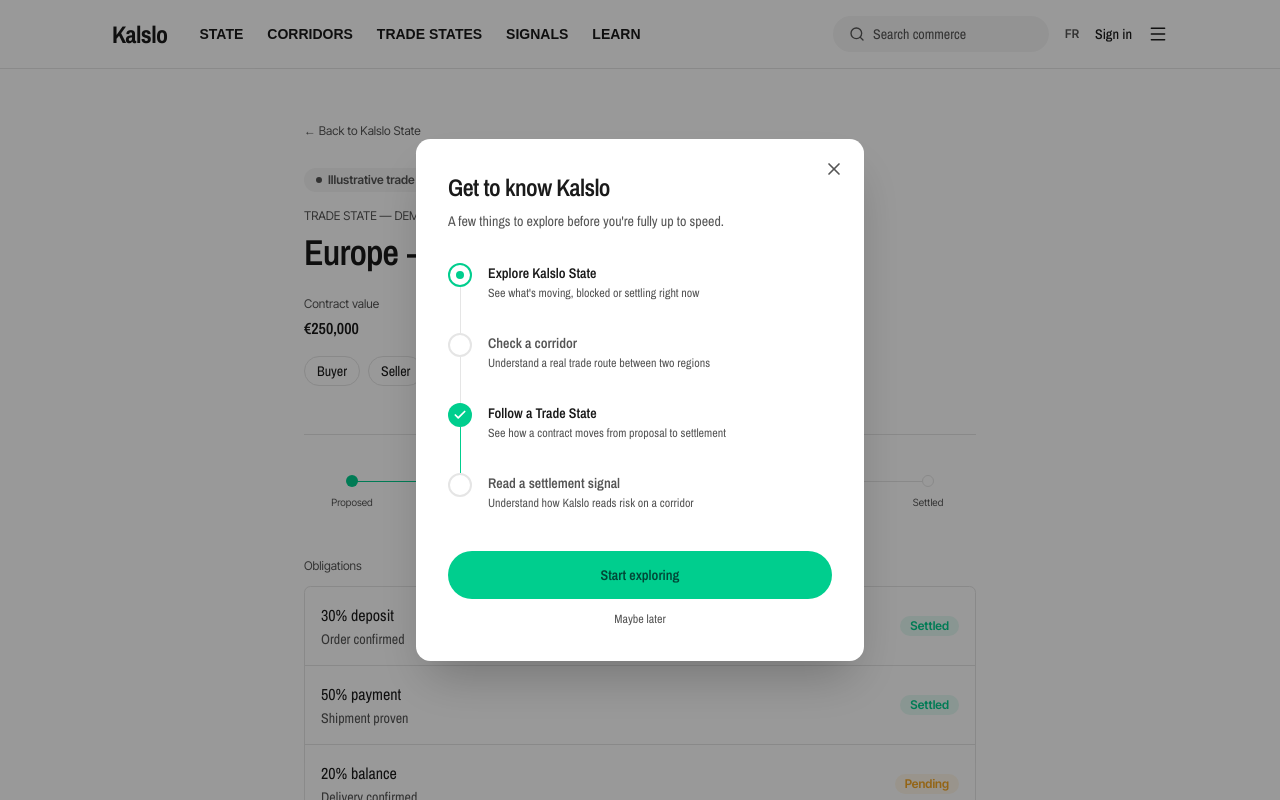
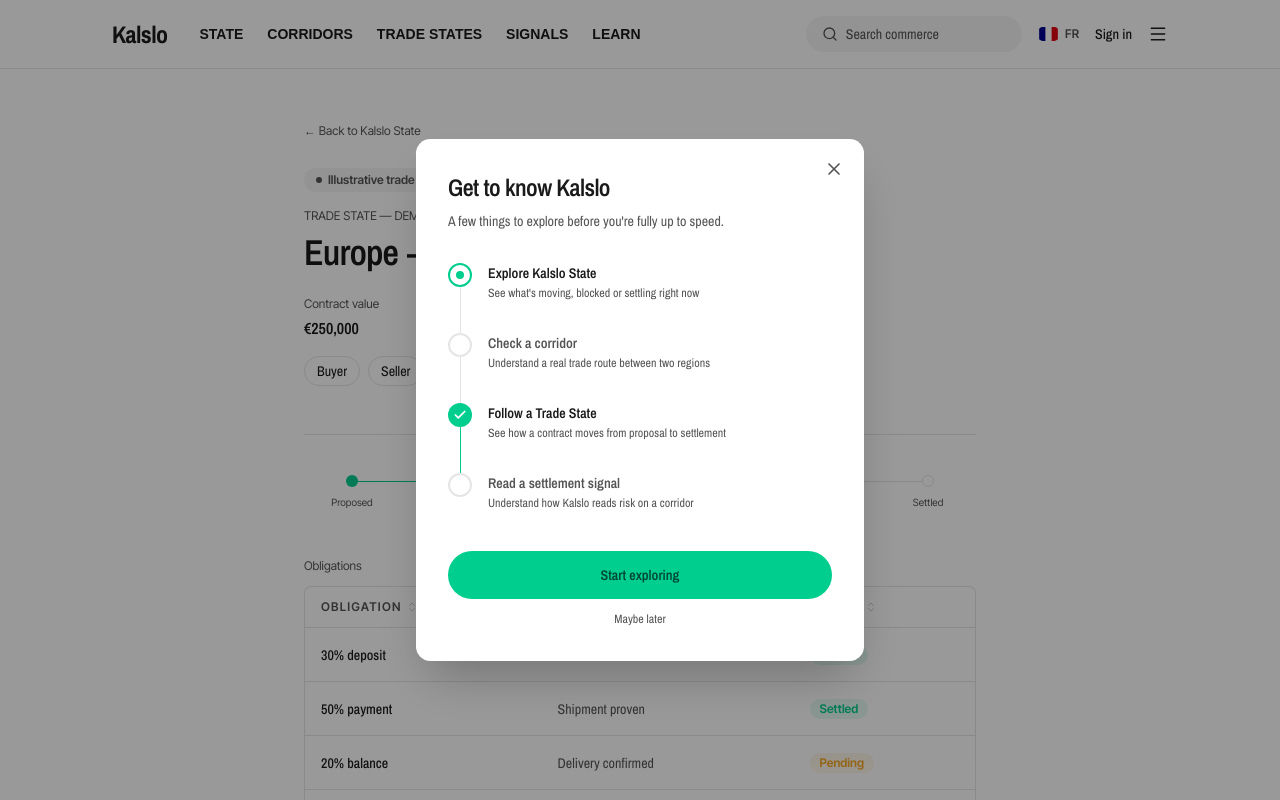
Before and after one commit to imyrosv/Kalslo-trade, a Next.js app: page /trade-states/demo-0001 in a window 1280 px wide. Shown: the top 800 px of the page. Built offline with nearby package versions, Linux system fonts and the light colour scheme; a web font is replaced by a local one.

Commit message:
Ajout drapeaux (flag-icons) et table triable des obligations (TanStack Table v9)

```diff
--- a/package.json
+++ b/package.json
@@ -15,6 +15,7 @@
     "@tanstack/react-table": "^9.2.4",
     "class-variance-authority": "^0.7.1",
     "cn": "^0.2.5",
+    "flag-icons": "^7.5.0",
     "framer-motion": "^13.2.0",
     "lucide-react": "^1.41.0",
     "next": "16.3.4",
--- a/src/app/globals.css
+++ b/src/app/globals.css
@@ -1,3 +1,4 @@
+@import "flag-icons/css/flag-icons.min.css";
 @import "tailwindcss";
 @import "tw-animate-css";
 @import "shadcn/tailwind.css";
--- a/src/app/trade-states/[id]/page.tsx
+++ b/src/app/trade-states/[id]/page.tsx
@@ -11,8 +11,14 @@
   type TradeState,
 } from "@/lib/content/trade-states";
 import { TradeStateProgress } from "@/components/ui/kalslo/TradeStateProgress";
-import { ObligationBadge } from "@/components/ui/kalslo/ObligationBadge";
 import { TrustBadge } from "@/components/ui/kalslo/TrustBadge";
+import { FlagIcon } from "@/components/ui/kalslo/FlagIcon";
+import { ObligationsTable } from "@/components/ui/kalslo/ObligationsTable";
+
+const tableLabels = {
+  en: { obligation: "Obligation", trigger: "Trigger", status: "Status" },
+  fr: { obligation: "Obligation", trigger: "Déclencheur", status: "Statut" },
+};
 
 export default function TradeStatePage({
   params,
@@ -68,9 +74,14 @@
             <p className="font-label text-xs text-muted-foreground">
               {tradeState.currenciesLabel}
             </p>
-            <p className="mt-1 font-semibold text-foreground">
-              {tradeState.currencies}
-            </p>
+            <div className="mt-1 flex items-center gap-1.5">
+              {tradeState.currencyCodes.map((code) => (
+                <FlagIcon key={code} countryCode={code} className="h-3.5 w-5" />
+              ))}
+              <p className="font-semibold text-foreground">
+                {tradeState.currencies}
+              </p>
+            </div>
           </div>
           <div>
             <p className="font-label text-xs text-muted-foreground">
@@ -98,25 +109,13 @@
         </div>
 
         <div className="mt-12">
-          <p className="font-label text-xs text-muted-foreground">
+          <p className="mb-3 font-label text-xs text-muted-foreground">
             {tradeState.obligationsLabel}
           </p>
-          <div className="mt-3 divide-y divide-border rounded-md border border-border">
-            {tradeState.obligations.map((ob) => (
-              <div
-                key={ob.label}
-                className="flex items-center justify-between gap-4 p-4"
-              >
-                <div>
-                  <p className="text-foreground">{ob.label}</p>
-                  <p className="mt-0.5 text-sm text-muted-foreground">
-                    {ob.trigger}
-                  </p>
-                </div>
-                <ObligationBadge status={ob.status} />
-              </div>
-            ))}
-          </div>
+          <ObligationsTable
+            obligations={tradeState.obligations}
+            labels={tableLabels[locale]}
+          />
         </div>
       </article>
     </main>
--- /dev/null
+++ b/src/components/ui/kalslo/FlagIcon.tsx
@@ -0,0 +1,13 @@
+export function FlagIcon({
+  countryCode,
+  className,
+}: {
+  countryCode: string;
+  className?: string;
+}) {
+  return (
+    <span
+      className={`fi fi-${countryCode} inline-block rounded-sm ${className ?? ""}`}
+    />
+  );
+}
--- a/src/components/ui/kalslo/Navbar.tsx
+++ b/src/components/ui/kalslo/Navbar.tsx
@@ -3,6 +3,7 @@
 import Link from "next/link";
 import { Search, Menu } from "lucide-react";
 import { useLocaleStore } from "@/store/useLocaleStore";
+import { FlagIcon } from "./FlagIcon";
 
 const navLabels = {
   en: {
@@ -70,9 +71,16 @@
 
           <button
             onClick={toggleLocale}
-            className="font-label text-xs font-semibold text-muted-foreground transition-colors hover:text-foreground"
+            className="flex items-center gap-1.5 transition-opacity hover:opacity-70"
+            aria-label="Toggle language"
           >
-            {locale === "en" ? "FR" : "EN"}
+            <FlagIcon
+              countryCode={locale === "en" ? "fr" : "gb"}
+              className="h-3.5 w-5"
+            />
+            <span className="font-label text-xs font-semibold text-muted-foreground">
+              {locale === "en" ? "FR" : "EN"}
+            </span>
           </button>
 
           <button className="hidden text-sm font-medium text-foreground hover:text-kalslo-mint sm:block">
--- /dev/null
+++ b/src/components/ui/kalslo/ObligationsTable.tsx
@@ -0,0 +1,101 @@
+"use client";
+
+import { useState } from "react";
+import { flexRender, type SortingState } from "@tanstack/react-table";
+import {
+  useLegacyTable,
+  getCoreRowModel,
+  getSortedRowModel,
+  legacyCreateColumnHelper,
+} from "@tanstack/react-table/legacy";
+import { ChevronUp, ChevronDown, ChevronsUpDown } from "lucide-react";
+import { ObligationBadge } from "./ObligationBadge";
+import type { ObligationStatus } from "@/lib/content/trade-states";
+
+type Obligation = {
+  label: string;
+  trigger: string;
+  status: ObligationStatus;
+};
+
+const columnHelper = legacyCreateColumnHelper<Obligation>();
+
+const statusOrder: Record<ObligationStatus, number> = {
+  locked: 0,
+  pending: 1,
+  settled: 2,
+};
+
+export function ObligationsTable({
+  obligations,
+  labels,
+}: {
+  obligations: Obligation[];
+  labels: { obligation: string; trigger: string; status: string };
+}) {
+  const [sorting, setSorting] = useState<SortingState>([]);
+
+  const columns: any[] = [
+    columnHelper.accessor("label", {
+      header: labels.obligation,
+      cell: (info: any) => <span className="font-medium text-foreground">{info.getValue()}</span>,
+    }),
+    columnHelper.accessor("trigger", {
+      header: labels.trigger,
+      cell: (info: any) => <span className="text-muted-foreground">{info.getValue()}</span>,
+    }),
+    columnHelper.accessor("status", {
+      header: labels.status,
+      cell: (info: any) => <ObligationBadge status={info.getValue()} />,
+      sortFn: (a: any, b: any) =>
+        statusOrder[a.original.status as ObligationStatus] - statusOrder[b.original.status as ObligationStatus],
+    }),
+  ];
+
+  const table = useLegacyTable({
+    data: obligations,
+    columns,
+    state: { sorting },
+    onSortingChange: setSorting,
+    getCoreRowModel: getCoreRowModel(),
+    getSortedRowModel: getSortedRowModel(),
+  });
+
+  return (
+    <div className="overflow-x-auto rounded-md border border-border">
+      <table className="w-full border-collapse text-sm">
+        <thead>
+          {table.getHeaderGroups().map((headerGroup) => (
+            <tr key={headerGroup.id} className="border-b border-border">
+              {headerGroup.headers.map((header) => (
+                <th
+                  key={header.id}
+                  onClick={header.column.getToggleSortingHandler()}
+                  className="cursor-pointer select-none px-4 py-3 text-left font-label text-xs uppercase tracking-widest text-muted-foreground transition-colors hover:text-foreground"
+                >
+                  <div className="flex items-center gap-1">
+                    {flexRender(header.column.columnDef.header, header.getContext())}
+                    {header.column.getIsSorted() === "asc" && <ChevronUp className="h-3 w-3" />}
+                    {header.column.getIsSorted() === "desc" && <ChevronDown className="h-3 w-3" />}
+                    {!header.column.getIsSorted() && <ChevronsUpDown className="h-3 w-3 opacity-30" />}
+                  </div>
+                </th>
+              ))}
+            </tr>
+          ))}
+        </thead>
+        <tbody>
+          {table.getRowModel().rows.map((row) => (
+            <tr key={row.id} className="border-b border-border last:border-0">
+              {row.getVisibleCells().map((cell) => (
+                <td key={cell.id} className="px-4 py-4">
+                  {flexRender(cell.column.columnDef.cell, cell.getContext())}
+                </td>
+              ))}
+            </tr>
+          ))}
+        </tbody>
+      </table>
+    </div>
+  );
+}
--- a/src/lib/content/trade-states.ts
+++ b/src/lib/content/trade-states.ts
@@ -14,6 +14,7 @@
   contractValue: string;
   currenciesLabel: string;
   currencies: string;
+  currencyCodes: string[];
   participantsLabel: string;
   participants: string[];
   currentStage: TradeStage;
@@ -75,14 +76,12 @@
 
 export const stageOrder = stages;
 
-// Point 17 du document : gris = proposed, bleu = in transit/active, mint = settled
 export function getStageColorClass(stage: TradeStage): string {
   if (stage === "proposed") return "text-muted-foreground";
   if (stage === "settled") return "text-kalslo-mint";
   return "text-status-active";
 }
 
-// Couleurs pour les 8 états de règlement, alignées sur la palette du point 17
 export function getSettlementColorClass(state: SettlementState): string {
   switch (state) {
     case "settled":
@@ -111,6 +110,7 @@
       contractValue: "€250,000",
       currenciesLabel: "Currencies",
       currencies: "EUR / AED",
+      currencyCodes: ["eu", "ae"],
       participantsLabel: "Participants",
       participants: ["Buyer", "Seller", "Supplier", "Agent"],
       currentStage: "shipped",
@@ -135,6 +135,7 @@
       contractValue: "250 000 €",
       currenciesLabel: "Devises",
       currencies: "EUR / AED",
+      currencyCodes: ["eu", "ae"],
       participantsLabel: "Participants",
       participants: ["Acheteur", "Vendeur", "Fournisseur", "Agent"],
       currentStage: "shipped",
```
Also changed, not shown: 1 other file (tests, documents, lock files or other folders).
